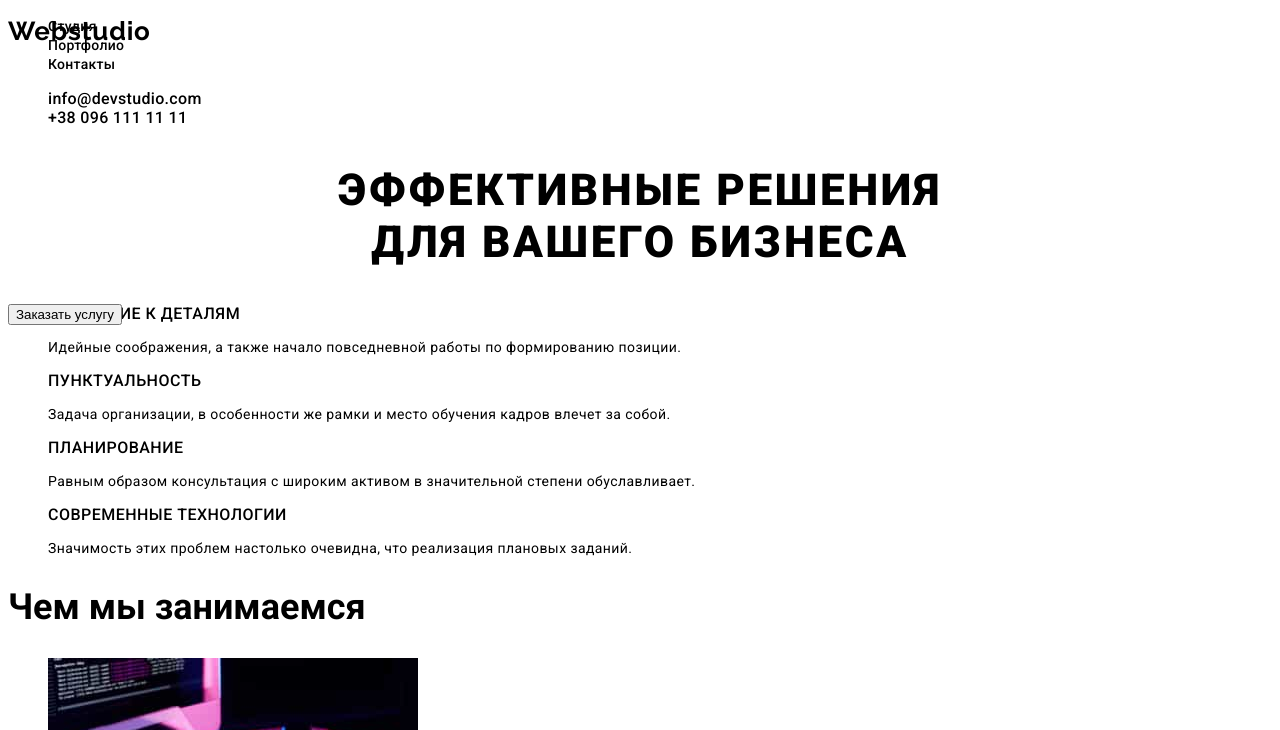
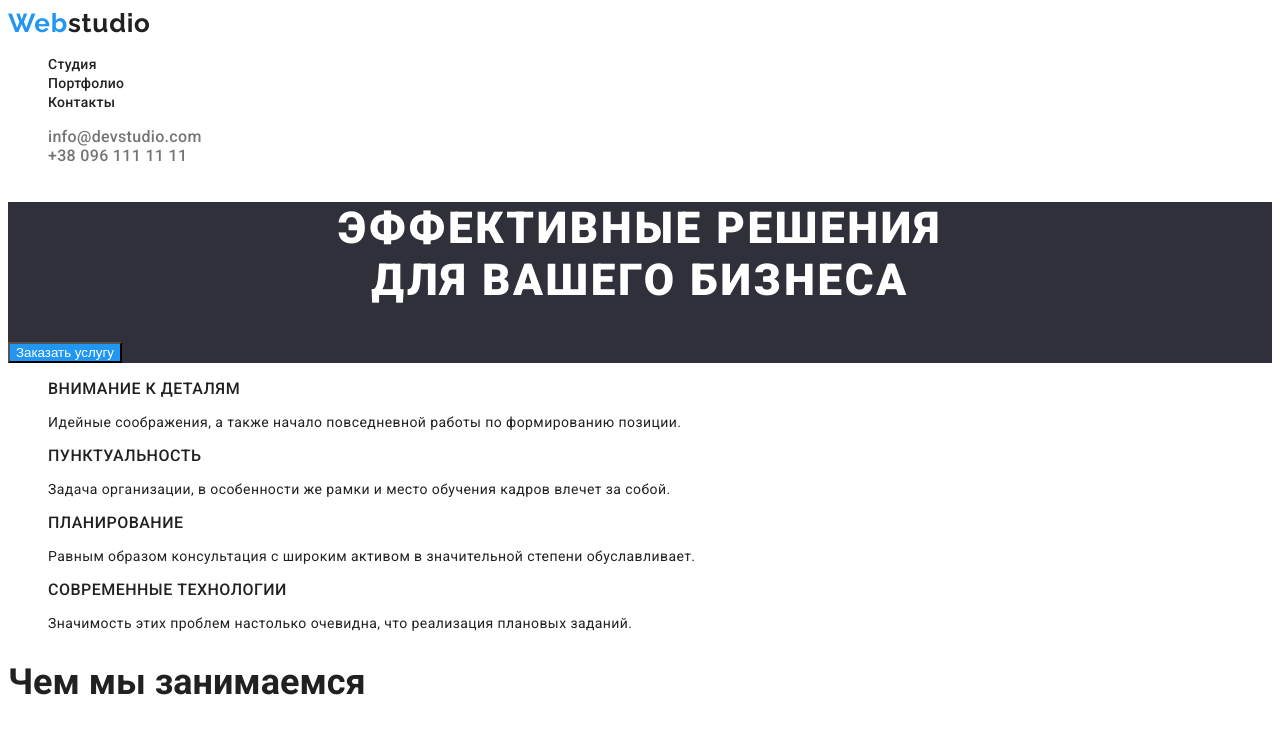
Before and after one commit to IrynaDiachenko/goit-markup-hw-02, a plain HTML site: page index.html in a window 1280 px wide. Shown: the top 730 px of the page. Drawn offline with Linux system fonts and the light colour scheme.

Commit message:
Исправление root, фон и кнопка

```diff
--- a/css/styles.css
+++ b/css/styles.css
@@ -1,9 +1,11 @@
 
- root {
-    --text-color;#212121;  /*коричневый*/
-    --color-link:#2196F3;  /*голубой*/
-    --color-tipe:#757575;  /*серый*/
-    --main-color:#FFFFFF;  /*белый*/
+ :root {
+    --text-color: #212121;  /*коричневый*/
+    --color-link: #2196F3;  /*голубой*/
+    --color-tipe: #757575;  /*серый*/
+    --main-color: #FFFFFF;  /*белый*/
+    --color-font: #2F303A;  /*темно серый*/
+
 }
 
 
@@ -16,7 +18,7 @@ body {
 
 .logo
 {
-    position: absolute;
+
     font-family: Raleway;
     font-weight: 700;
     font-size: 26px;
@@ -39,6 +41,8 @@ li {
     list-style-type: none;
     /* Убираем маркеры */
 }
+
+
 
 .header-adress {
     font-weight: 500;
@@ -71,7 +75,7 @@ li {
     color: var(--color-tipe);
 }
 
-.main-hero {
+.main-title {
     color: var(--main-color);
      font-weight: 900;
      font-size: 44px;
@@ -81,15 +85,15 @@ li {
      text-transform: uppercase;
 }
 
-.main-name {
-    background-color: #2F303A;
+.title {
+    background-color: var(--color-font);
 }
 
 .btn-order {
 color: var(--main-color);
-background-color: ver(--color-link);
-position: absolute;
+background-color: var(--color-link);
 }
+
 
 .features-title, h3 {
    font-weight: 500;
@@ -150,6 +154,10 @@ background-color: var(--color-link);
 cursor: pointer;
 }
 
+.hero {
+    background-color: #F5F4FA;
+}
+
 .picture-name {
     font-weight: 700;
     font-size: 18px;
@@ -164,3 +172,11 @@ cursor: pointer;
     line-height: 1,87;
     letter-spacing: 0.03em;
 }
+
+.footer-contacts {
+    background-color: var(--color-font);
+}
+
+footer .logo {
+    color: var(--main-color);
+}
--- a/index.html
+++ b/index.html
@@ -35,8 +35,8 @@
 
 
 <main>
-    <section class="hero">
-        <h1 class="main-hero">ЭФФЕКТИВНЫЕ РЕШЕНИЯ<br> ДЛЯ ВАШЕГО БИЗНЕСА</h1>
+    <section class="title">
+        <h1 class="main-title">ЭФФЕКТИВНЫЕ РЕШЕНИЯ<br> ДЛЯ ВАШЕГО БИЗНЕСА</h1>
         <button type="button" class="btn-order">Заказать услугу</button>
     </section>
 
@@ -125,7 +125,7 @@
 </main>
 
 <!--Контакты-->
-<footer>
+<footer class="footer-contacts">
 
     <address>
         <ul class="footer-nav">
```
